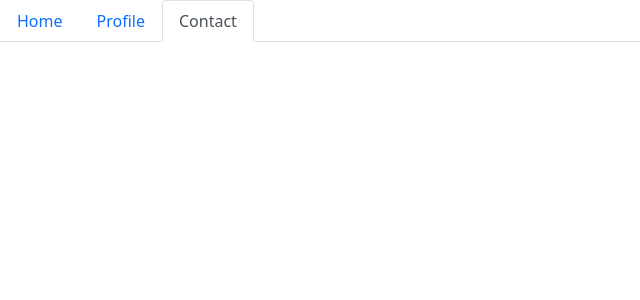
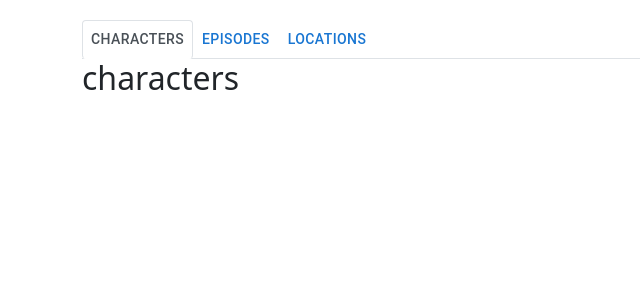
Before and after one commit to abey1/r-m, a React (Create React App) app: page / in a window 1280 px wide. Shown: the top 300 px of the page, without its empty margins (0-640 px from the left). Built offline with nearby package versions, Linux system fonts and the light colour scheme.

Commit message:
tab working well

```diff
--- a/src/App.js
+++ b/src/App.js
@@ -1,19 +1,23 @@
 import React from "react";
 import { BrowserRouter as Router, Routes, Route } from "react-router-dom";
+import "bootstrap/dist/css/bootstrap.min.css";
+import "bootstrap/dist/js/bootstrap";
 import Nav from "./components/nav";
 import Characters from "./components/characters";
 import Locations from "./components/location";
 import Episodes from "./components/episodes";
 function App() {
   return (
+    <div style={{ marginTop: "20px" }} className="container">
       <Router>
         <Nav />
         <Routes>
-        <Route path="/characters" element={<Characters />} />
+          <Route path="/" element={<Characters />} />
           <Route path="/episodes" element={<Episodes />} />
           <Route path="/locations" element={<Locations />} />
         </Routes>
       </Router>
+    </div>
   );
 }
 
--- a/src/components/nav.js
+++ b/src/components/nav.js
@@ -1,13 +1,15 @@
 import React from "react";
-import "bootstrap/dist/css/bootstrap.min.css";
-
+import { Button } from "@mui/material";
+import { useNavigate } from "react-router-dom";
 const Nav = () => {
+  const navigate = useNavigate();
   return (
     <div>
       <ul className="nav nav-tabs" id="myTab" role="tablist">
         <li className="nav-item" role="presentation">
-          <button
-            className="nav-link"
+          <Button
+            onClick={() => navigate("/")}
+            className="nav-link active"
             id="home-tab"
             data-bs-toggle="tab"
             data-bs-target="#home"
@@ -16,11 +18,12 @@ const Nav = () => {
             aria-controls="home"
             aria-selected="false"
           >
-            Home
-          </button>
+            Characters
+          </Button>
         </li>
         <li className="nav-item" role="presentation">
-          <button
+          <Button
+            onClick={() => navigate("/episodes")}
             className="nav-link"
             id="profile-tab"
             data-bs-toggle="tab"
@@ -30,12 +33,13 @@ const Nav = () => {
             aria-controls="profile"
             aria-selected="false"
           >
-            Profile
-          </button>
+            Episodes
+          </Button>
         </li>
         <li className="nav-item" role="presentation">
-          <button
-            className="nav-link active"
+          <Button
+            onClick={() => navigate("/locations")}
+            className="nav-link"
             id="contact-tab"
             data-bs-toggle="tab"
             data-bs-target="#contact"
@@ -44,8 +48,8 @@ const Nav = () => {
             aria-controls="contact"
             aria-selected="true"
           >
-            Contact
-          </button>
+            Locations
+          </Button>
         </li>
       </ul>
     </div>
```
Lines whose indentation alone changed are shown as unchanged.
